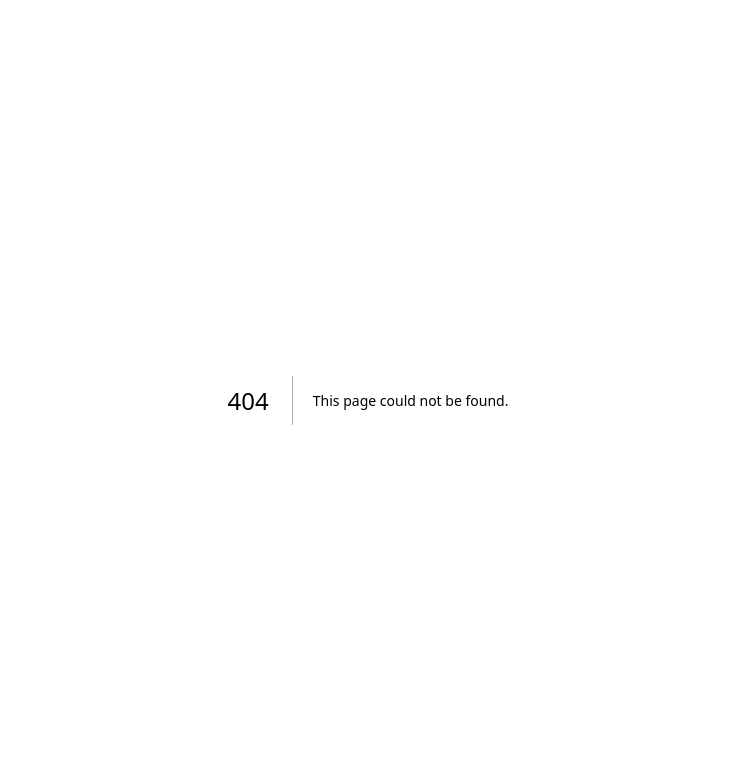
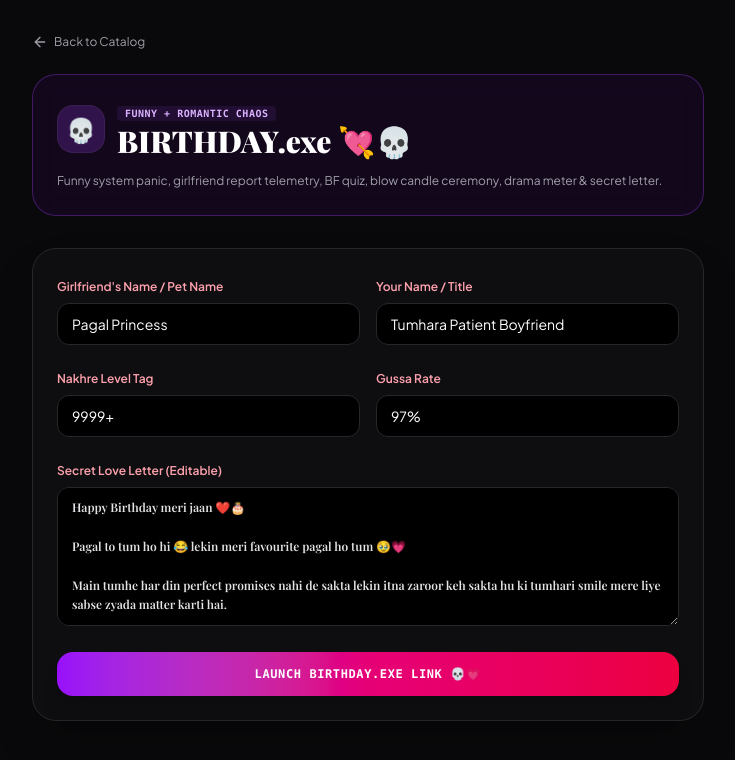
Before and after one commit to sameerkhan86926-a11y/vibe-wish, a Next.js app: page /create/birthday-exe in a window 1280 px wide. Before the commit this address had no page. Shown: the top 760 px of the page, without its empty margins (272-1007 px from the left). Built offline with nearby package versions, Linux system fonts and the light colour scheme; a web font is replaced by a local one.

Commit message:
Create page.tsx

```diff
--- /dev/null
+++ b/src/app/create/birthday-exe/page.tsx
@@ -0,0 +1,162 @@
+"use client";
+
+import { useState } from "react";
+import Link from "next/link";
+import { encodeData } from "@/lib/encoder";
+import { BirthdayExePayload } from "@/lib/birthdayExeTypes";
+import { ArrowLeft, Copy, Check, Skull, Sparkles } from "lucide-react";
+
+export default function BirthdayExeCreator() {
+  const [girlfriendName, setGirlfriendName] = useState("Pagal Princess");
+  const [senderName, setSenderName] = useState("Tumhara Patient Boyfriend");
+  const [nakhreLevel, setNakhreLevel] = useState("9999+");
+  const [gussaRate, setGussaRate] = useState("97%");
+  const [secretLetter, setSecretLetter] = useState(
+    `Happy Birthday meri jaan ❤️🎂\n\nPagal to tum ho hi 😂 lekin meri favourite pagal ho tum 🥹💗\n\nMain tumhe har din perfect promises nahi de sakta lekin itna zaroor keh sakta hu ki tumhari smile mere liye sabse zyada matter karti hai.\n\nTumhare sath hasi mazak karna, tumhe tang karna aur choti choti baaton par tumse ladna meri life ke wo moments hain jo mujhe genuinely khush karte hain ❤️\n\nAur haan madam ji birthday ke baad bhi nakhre thode kam kar dena... thode se... zyada nahi 😂💀❤️\n\nHappy Birthday meri jaan, meri favourite person aur meri lifetime wali headache! 💗👑😘`
+  );
+
+  const [generatedLink, setGeneratedLink] = useState("");
+  const [copied, setCopied] = useState(false);
+
+  const handleGenerate = (e: React.FormEvent) => {
+    e.preventDefault();
+
+    const payload: BirthdayExePayload = {
+      girlfriendName: girlfriendName.trim(),
+      senderName: senderName.trim(),
+      nakhreLevel: nakhreLevel.trim(),
+      gussaRate: gussaRate.trim(),
+      cakeTagline: "AGE BADH RAHI HAI LEKIN NAKHRE ABHI BHI UNLIMITED HAIN 😂💀",
+      secretLetter: secretLetter.trim()
+    };
+
+    const encoded = encodeData(payload as any);
+    const origin = typeof window !== "undefined" ? window.location.origin : "";
+    const isGitHubPages = origin.includes("github.io");
+    const basePath = isGitHubPages ? "/vibe-wish" : "";
+    setGeneratedLink(`${origin}${basePath}/w/birthday-exe/#d=${encoded}`);
+  };
+
+  const handleCopy = () => {
+    if (!generatedLink) return;
+    navigator.clipboard.writeText(generatedLink);
+    setCopied(true);
+    setTimeout(() => setCopied(false), 2000);
+  };
+
+  return (
+    <main className="min-h-screen bg-zinc-950 px-4 py-8 text-zinc-100 sm:px-8 font-sans">
+      <div className="mx-auto max-w-2xl">
+        <Link href="/" className="inline-flex items-center gap-1.5 text-xs text-zinc-400 hover:text-white mb-6">
+          <ArrowLeft className="h-4 w-4" /> Back to Catalog
+        </Link>
+
+        <div className="rounded-3xl border border-purple-500/30 bg-purple-950/20 p-6 mb-8 backdrop-blur-md">
+          <div className="flex items-center gap-3">
+            <div className="flex h-12 w-12 items-center justify-center rounded-2xl bg-purple-500/20 text-purple-400 text-2xl border border-white/5">
+              💀
+            </div>
+            <div>
+              <span className="rounded bg-purple-500/10 px-2 py-0.5 text-[10px] font-mono font-bold text-purple-300 uppercase tracking-wider">
+                Funny + Romantic Chaos
+              </span>
+              <h1 className="text-2xl font-black text-white sm:text-3xl font-serif">
+                BIRTHDAY.exe 💘💀
+              </h1>
+            </div>
+          </div>
+          <p className="mt-3 text-xs text-zinc-400 leading-relaxed font-sans">
+            Funny system panic, girlfriend report telemetry, BF quiz, blow candle ceremony, drama meter & secret letter.
+          </p>
+        </div>
+
+        <form onSubmit={handleGenerate} className="space-y-5 rounded-3xl border border-zinc-800 bg-zinc-900/40 p-6 shadow-2xl">
+          <div className="grid grid-cols-1 sm:grid-cols-2 gap-4">
+            <div>
+              <label className="text-xs font-semibold text-rose-300">Girlfriend's Name / Pet Name</label>
+              <input
+                type="text"
+                required
+                value={girlfriendName}
+                onChange={(e) => setGirlfriendName(e.target.value)}
+                className="mt-1.5 w-full rounded-xl border border-zinc-800 bg-black px-3.5 py-2.5 text-sm text-white focus:border-purple-500 focus:outline-none"
+              />
+            </div>
+            <div>
+              <label className="text-xs font-semibold text-rose-300">Your Name / Title</label>
+              <input
+                type="text"
+                required
+                value={senderName}
+                onChange={(e) => setSenderName(e.target.value)}
+                className="mt-1.5 w-full rounded-xl border border-zinc-800 bg-black px-3.5 py-2.5 text-sm text-white focus:border-purple-500 focus:outline-none"
+              />
+            </div>
+          </div>
+
+          <div className="grid grid-cols-2 gap-4">
+            <div>
+              <label className="text-xs font-semibold text-rose-300">Nakhre Level Tag</label>
+              <input
+                type="text"
+                value={nakhreLevel}
+                onChange={(e) => setNakhreLevel(e.target.value)}
+                className="mt-1.5 w-full rounded-xl border border-zinc-800 bg-black px-3.5 py-2.5 text-sm text-white focus:border-purple-500 focus:outline-none"
+              />
+            </div>
+            <div>
+              <label className="text-xs font-semibold text-rose-300">Gussa Rate</label>
+              <input
+                type="text"
+                value={gussaRate}
+                onChange={(e) => setGussaRate(e.target.value)}
+                className="mt-1.5 w-full rounded-xl border border-zinc-800 bg-black px-3.5 py-2.5 text-sm text-white focus:border-purple-500 focus:outline-none"
+              />
+            </div>
+          </div>
+
+          <div>
+            <label className="text-xs font-semibold text-rose-300">Secret Love Letter (Editable)</label>
+            <textarea
+              rows={6}
+              required
+              value={secretLetter}
+              onChange={(e) => setSecretLetter(e.target.value)}
+              className="mt-1.5 w-full rounded-xl border border-zinc-800 bg-black px-3.5 py-2.5 text-xs text-zinc-200 leading-relaxed font-serif"
+            />
+          </div>
+
+          <button
+            type="submit"
+            className="w-full cursor-pointer rounded-2xl bg-gradient-to-r from-purple-600 via-pink-600 to-rose-600 py-3.5 text-xs font-mono font-bold tracking-wider uppercase text-white shadow-xl hover:opacity-95 active:scale-95 transition-transform"
+          >
+            Launch BIRTHDAY.exe Link 💀💗
+          </button>
+        </form>
+
+        {generatedLink && (
+          <div className="mt-6 rounded-3xl border border-purple-500/40 bg-zinc-900/80 p-5 backdrop-blur-xl">
+            <span className="text-xs font-bold font-mono text-purple-300 uppercase">
+              BIRTHDAY.EXE LINK READY:
+            </span>
+            <div className="mt-2 flex items-center gap-2">
+              <input
+                type="text"
+                readOnly
+                value={generatedLink}
+                className="w-full rounded-xl border border-zinc-800 bg-black/80 px-3.5 py-2 text-xs text-zinc-300 font-mono select-all"
+              />
+              <button
+                type="button"
+                onClick={handleCopy}
+                className="cursor-pointer rounded-xl bg-purple-600 px-4 py-2 text-xs font-bold text-white hover:bg-purple-500"
+              >
+                {copied ? <Check className="h-4 w-4" /> : <Copy className="h-4 w-4" />}
+              </button>
+            </div>
+          </div>
+        )}
+      </div>
+    </main>
+  );
+}
```
